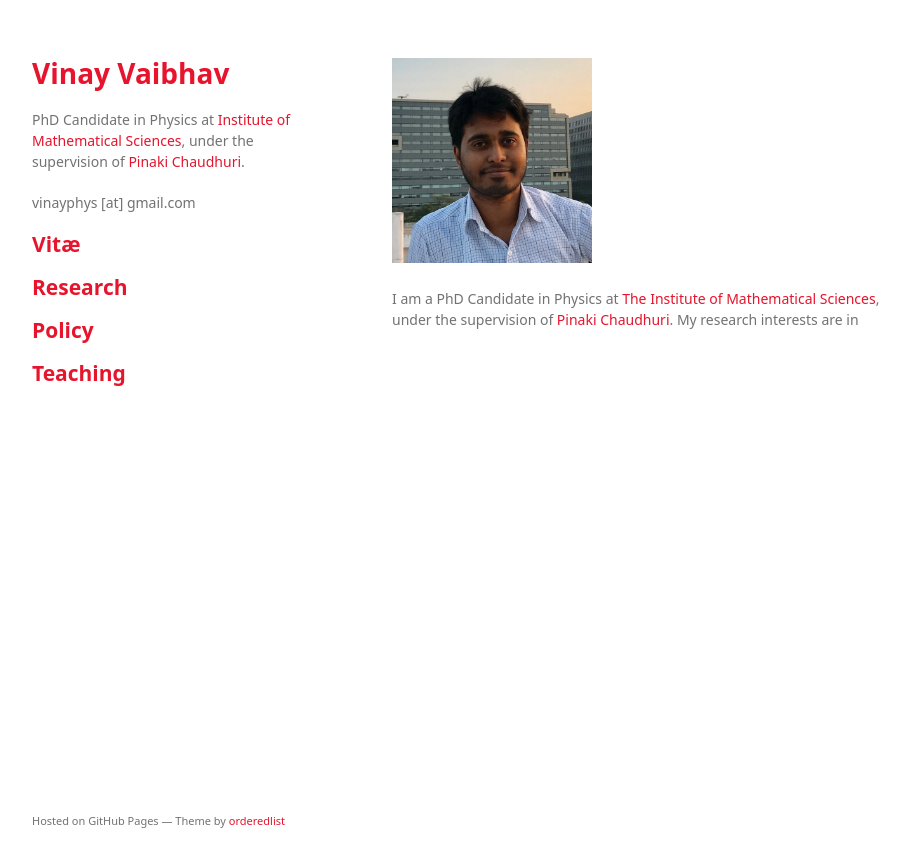
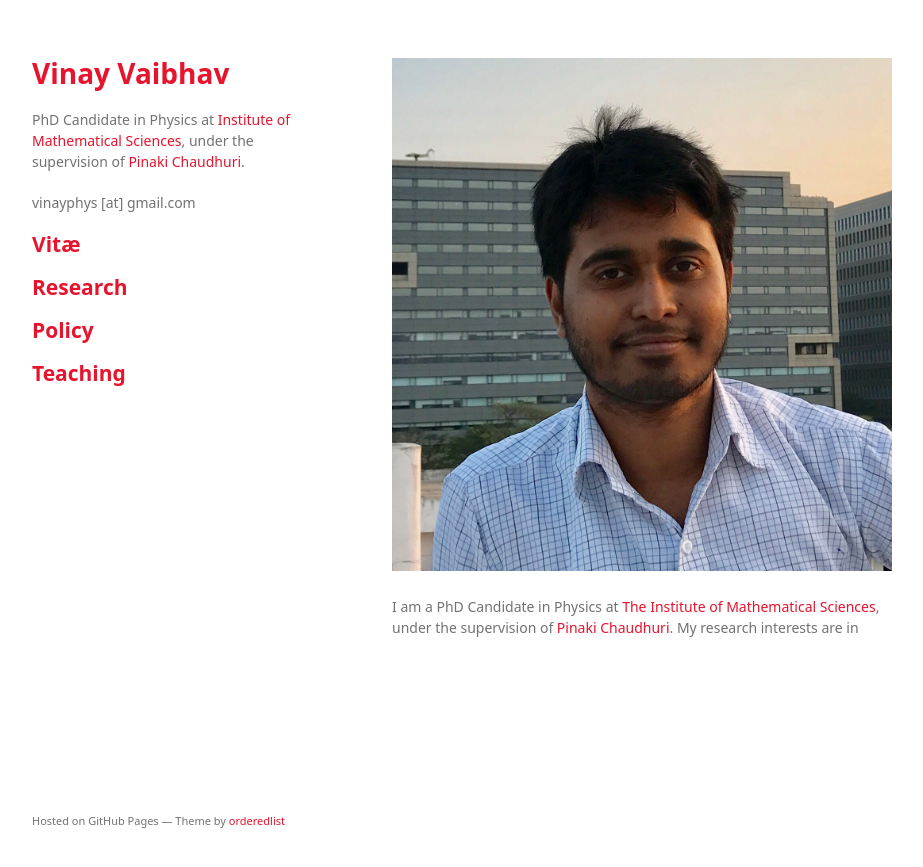
Before and after one commit to vinayphys/vinayphys.github.io, a Jekyll site: the page built from index.md, in a window 1280 px wide. Shown: the top 867 px of the page, without its empty margins (178-1101 px from the left). Built offline with Jekyll 4.4.1, drawn with Linux system fonts in a browser that asks for light colours; our own code applies the rules of GitHub Pages for plain Markdown files; a script that is not in the unit is left out.

Commit message:
Update index.md

```diff
--- a/index.md
+++ b/index.md
@@ -1,3 +1,3 @@
-<img src="photo_profile.jpg" width = "200">
+<img src="photo_profile.jpg" width = "1000">
 
 I am a PhD Candidate in Physics at <a href="https://www.imsc.res.in">The Institute of Mathematical Sciences</a>, under the supervision of <a href="https://www.imsc.res.in/pinaki_chaudhuri">Pinaki Chaudhuri</a>. My research interests are in
```
